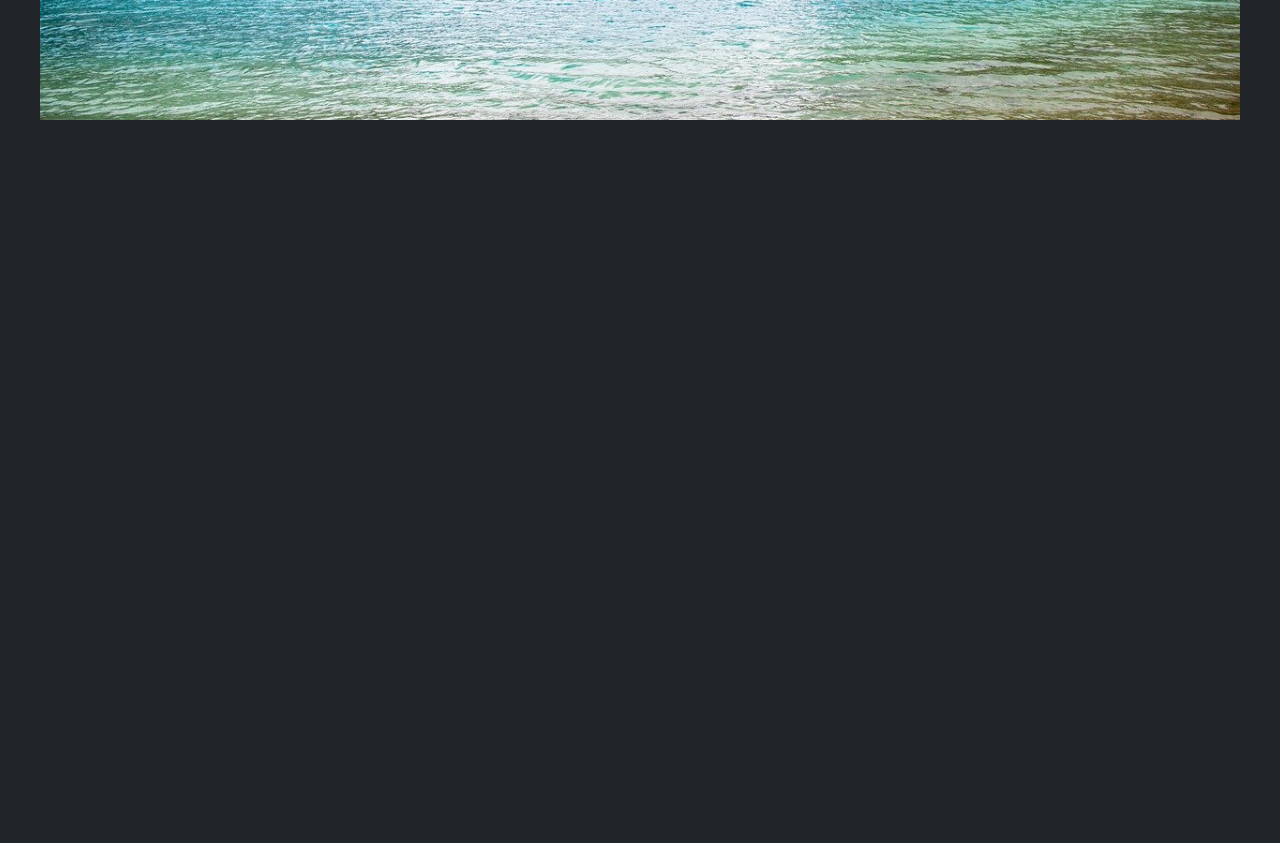
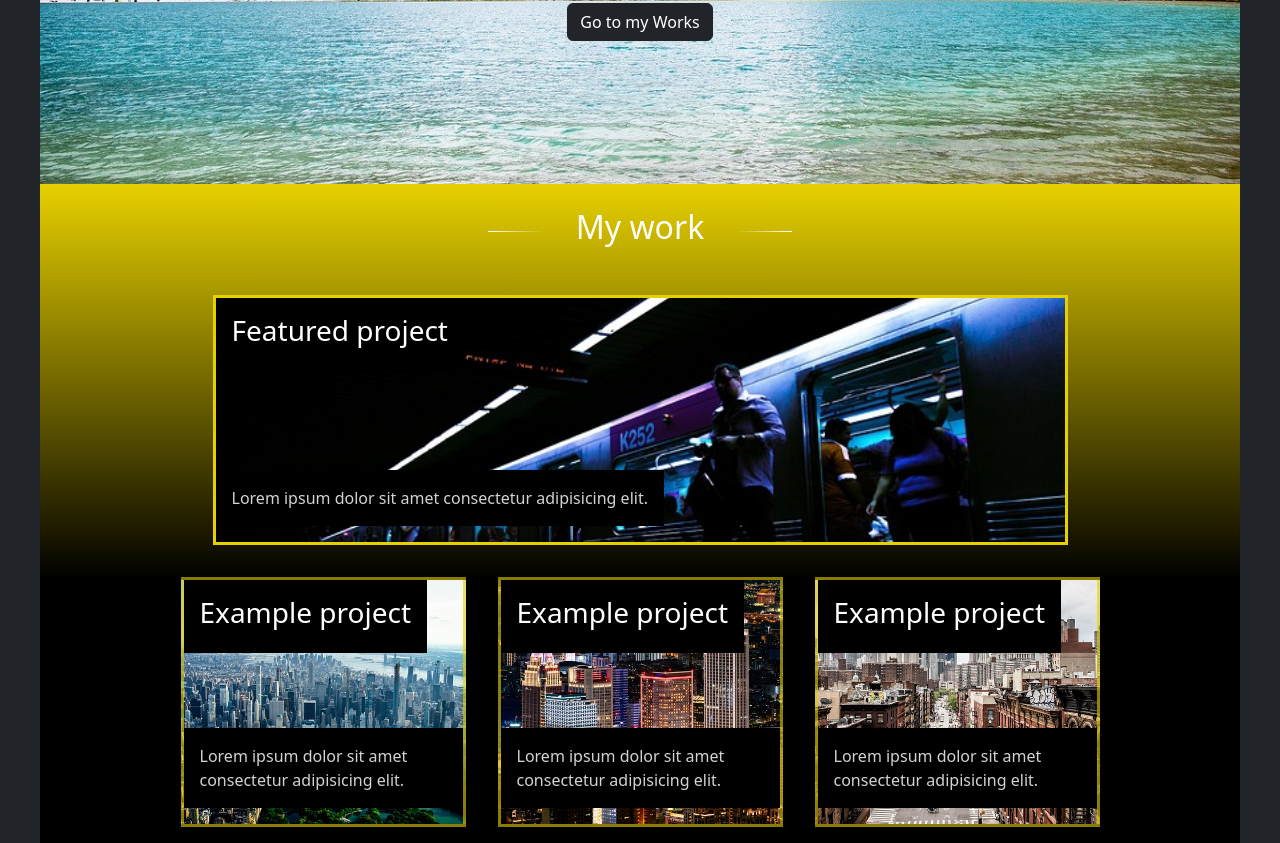
Before and after one commit to mattp-edu/bootstrap-portfolio, a plain HTML site: page index.html in a window 1280 px wide. Shown: the part 460-1303 px from the top of the page. Before the commit the page ends 800 px from the top, so only its background shows below. Drawn offline with nearby package versions, Linux system fonts and the light colour scheme.

Commit message:
work section

```diff
--- a/css/style.css
+++ b/css/style.css
@@ -1,14 +1,21 @@
 :root {
-    --accent-color: #008507;
+    --accent-color-raw: 231, 208, 0;
+    --accent-color: rgb(var(--accent-color-raw));
+
 }
 body {
     max-width: 1200px;
 }
-
+a {
+    text-decoration: none;
+    color: white;
+}
+a:focus, a:hover {
+    color: white;
+}
 /* navbar style */
 
 .navbar {
-    height: 5rem;
     background-color: black;
 }
 .navbar-brand {
@@ -43,3 +50,77 @@ body {
     height: 500px;
     color: white;
 }
+
+/* work section */
+
+.work {
+    background: rgb(2,0,36);
+    background: linear-gradient(0deg, rgba(0,0,0,1) 0%, rgba(0,0,0,1) 40%, var(--accent-color) 100%);
+    color: white;
+}
+.section-title {
+    display: flex;
+    justify-content: center;
+    align-items: center;
+
+    &::after, &::before {
+        content: "";
+        display: block;
+        height: 0.09em;
+        width: 7vh;
+    }
+
+    &::before {
+        background: rgb(255,255,255);
+        background: linear-gradient(90deg, rgba(255,255,255,1) 0%, rgba(0,0,0,0) 100%);
+        margin-right: 4vh;
+    }
+
+    &::after {
+        background: rgb(255,255,255);
+        background: linear-gradient(270deg, rgba(255,255,255,1) 0%, rgba(0,0,0,0) 100%);
+        margin-left: 4vh;
+    }
+}
+.cardWork {
+    border: rgba(var(--accent-color-raw), 0.6) 3px solid;
+    /* border-radius: 1rem; */
+    height: 250px;
+
+    background-position: center;
+    background-repeat: no-repeat;
+    background-size: cover;
+
+    position: relative;
+}
+.cardWork > a {
+    position: absolute;
+    top: 0;
+    left: 0;
+    background-color: black;
+    padding: 1rem;
+}
+.cardWork > p {
+    position: absolute;
+    bottom: 0;
+    left: 0;
+    background-color: black;
+    padding: 1rem;
+    color: lightgray;
+}
+.cardFeatured {
+    background-color: black;
+    border: 0.2rem solid var(--accent-color);
+}
+#project1 {
+    background-image: url(../images/train-5922321_640.jpg);
+}
+#project2 {
+    background-image: url(../images/new-york-4352072_640.jpg);
+}
+#project3 {
+    background-image: url(../images/cityscape-5543224_640.jpg);
+}
+#project4 {
+    background-image: url(../images/usa-1777986_640.jpg);
+}
--- a/index.html
+++ b/index.html
@@ -51,8 +51,30 @@
         </div>
     </header>
 
-    <section class="work">
-
+    <section class="work d-flex">
+        <div class="container justify-content-center">
+            <div class="section-title my-4"><h2>My work</h2></div>
+            <div class="row justify-content-center">
+                <div class="col-lg-9 col-sm-11 cardWork cardFeatured m-3" id="project1">
+                    <a href="#"><h3>Featured project</h3></a>
+                    <P>Lorem ipsum dolor sit amet consectetur adipisicing elit.</P>
+                </div>
+            </div>
+            <div class="row justify-content-center">
+                <div class="col-lg-3 col-sm-11 cardWork m-3" id="project2">
+                    <a href="#"><h3>Example project</h3></a>
+                    <P>Lorem ipsum dolor sit amet consectetur adipisicing elit.</P>
+                </div>
+                <div class="col-lg-3 col-sm-11 cardWork m-3" id="project3">
+                    <a href="#"><h3>Example project</h3></a>
+                    <P>Lorem ipsum dolor sit amet consectetur adipisicing elit.</P>
+                </div>
+                <div class="col-lg-3 col-sm-11 cardWork m-3" id="project4">
+                    <a href="#"><h3>Example project</h3></a>
+                    <P>Lorem ipsum dolor sit amet consectetur adipisicing elit.</P>
+                </div>
+            </div>
+        </div>
     </section>
 
     <section class="skills">
```
Also changed, not shown: images/cityscape-5543224_640.jpg (added), images/new-york-4352072_640.jpg (added), images/train-5922321_640.jpg (added), images/usa-1777986_640.jpg (added).
